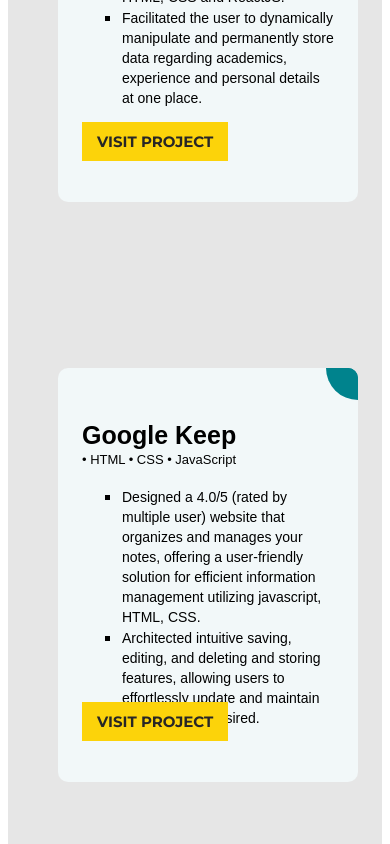
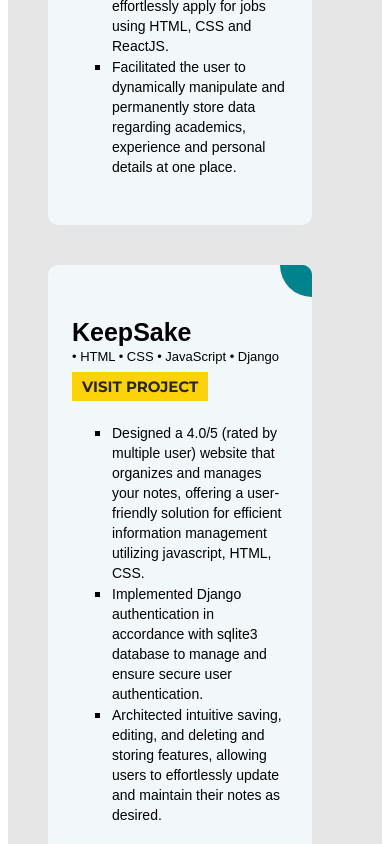
Before and after one commit to PiyushChauhan16/Portfolio, a React (Create React App) app: page / in a window 390 px wide. Shown: the part 1680-2524 px from the top of the page. Built offline with nearby package versions, Linux system fonts and the light colour scheme.

Commit message:
"UI fix"

```diff
--- a/src/AboutMePage/MakeCards.js
+++ b/src/AboutMePage/MakeCards.js
@@ -8,11 +8,18 @@ const MakeCards = ({project, choice=1}) => {
         <div className={"card"}>
         <div className={"card1" + (choice === 1 ? " long-card" : " short-card")}>
             <p className = "project-name">{project.topic}</p>
-            {choice === 1 && project.tech_stack.map((curr)=>{
-                return (
-                    <p class = "tech-stack-list">{"• " + curr +" "}</p>
-                )
-            })}
+            <div>
+                {choice === 1 && project.tech_stack.map((curr)=>{
+                    return (
+                        <p class = "tech-stack-list">{"• " + curr +" "}</p>
+                    )
+                })}
+            </div>
+
+            <div>
+                {choice === 1 && (<a style={{color:"black", textDecoration:"none"}} href={project.link}><button className='visit-btn'>VISIT PROJECT </button></a>)}
+            </div>
+
 
             <ul>
                 {project.details.map((curr)=>{
@@ -34,9 +41,7 @@ const MakeCards = ({project, choice=1}) => {
             </div>
             </div>
 
-            <div>
-                {choice === 1 && (<a style={{color:"black", textDecoration:"none"}} href={project.link}><button className='visit-btn'>VISIT PROJECT </button></a>)}
-            </div>
+
 
 
         </div>
--- a/src/AboutMePage/data.js
+++ b/src/AboutMePage/data.js
@@ -66,12 +66,13 @@ const data = {
         },
         {
             id: 1,
-            topic:"Google Keep",
+            topic:"KeepSake",
             details:[
                 "Designed  a 4.0/5 (rated by multiple user) website that organizes and manages your notes, offering a user-friendly solution for efficient information management utilizing javascript, HTML, CSS.",
+                "Implemented Django authentication in accordance with sqlite3 database to manage and ensure secure user authentication.",
                 "Architected intuitive saving, editing, and deleting and storing features, allowing users to effortlessly update and maintain their notes as desired."
             ],
-            tech_stack:["HTML", "CSS", "JavaScript"] ,
+            tech_stack:["HTML", "CSS", "JavaScript", "Django"] ,
             link: "https://github.com/PiyushChauhan16/GoogleKeep"
 
         },
@@ -83,7 +84,7 @@ const data = {
                 "Developed Query-Runner(4.1/5 - highest rated feature) along with other salient features to retrieve, create and update data.",
                 "Introduced features such as Login, Register employee , Query Runner, Assign Project, ER diagram, Online Food court.",
             ],
-            tech_stack:["Python", "SQL", "MySQL", "MySQL Workbench", "Tkinter"] ,
+            tech_stack:["Python", "SQL", "MySQL", "MySQL Workbench", "Tkinter", "OOP"] ,
             link: "https://github.com/PiyushChauhan16/tkinter/blob/main/project.py"
         },
         {
@@ -169,21 +170,22 @@ const data = {
         },
         {
             id: 4,
-            topic: "Front-End Development",
+            topic: "Web-Development",
             details: [
                 "HTML (HyperText Markup Language)",
                 "CSS (Cascading Style Sheets)",
                 "JavaScript",
-                "React.js"
+                "React.js",
+                "Django"
             ]
         }
 
     ],
     achivements:[
         "Earned 9.86 cgpa in 5th semester to become 2nd topper in IT department",
-        "Solved 800+ questions at leetcode",
-        "Acquired 1000+ points on GeeksforGeeks",
-        "Rated 5 Star coder at Hackerrank"
+        "Achieved 9.59 SGPA in 6th semester to be in TOP 4 of the IT department.",
+        "Published 30+ articles on leetcode with 11K+ views.",
+        "Coded 800+ questions at Leetcode and acquired 1000+ points on GeeksForGeeks."
     ],
     extra_curricular:[
         "Received D.A.V Merit Certificate for securing top 0.1 percentile marks.",
--- a/src/AboutMePage/style.css
+++ b/src/AboutMePage/style.css
@@ -92,18 +92,18 @@
   }
 
   .short-card{
-    height: 200px;
+    min-height: 200px;
   }
 
   .long-card {
-    height: 350px;
+    min-height: 350px;
   }
 
   .card-arrangment{
     display: grid;
     grid-template-columns: 1fr 1fr 1fr;
     column-gap: 60px;
-    row-gap: 80px;
+    row-gap: 40px;
     /* border: solid; */
     padding: 40px;
     padding-right: 70px;
@@ -159,13 +159,11 @@
  }
 
  .visit-btn{
-  position: absolute;
-  left: 8%;
-  padding-top: 10px;;
-  padding-bottom: 10px;
-  padding-left: 15px;;
-  padding-right: 15px;;
-  bottom: 10%;
+  /* position: absolute;
+  left: 8%; */
+  margin: 5px 5px 5px 0px;
+  padding: 5px 10px 5px 10px;
+  /* bottom: 10%; */
   background-color: rgb(252, 211, 10);
   font-size: 15px;
   font-weight: 700;
@@ -197,17 +195,7 @@
 
   @media only screen and (max-width: 768px){
     .card-arrangment{
-      display: grid;
       grid-template-columns: 1fr;
-      column-gap: 40px;
-      row-gap: 80px;
-      /* border: solid; */
-      padding: 50px;
-      margin-bottom: 0px;;
-      /* width: 100%; */
-      /* height: 300px; */
-      position: relative;
-
     }
 
     .card1:hover:before {
@@ -216,15 +204,15 @@
   }
 
   @media only screen and (max-width: 700px){
-    .card{
+    /* .card{
       min-width: 300px;
       min-height: 500px;
 
-    }
+    } */
 
-    .short-card{
+    /* .short-card{
       min-height: 250px;
-    }
+    } */
 
     /* .visit-btn{
       font-size: 14px;
```
